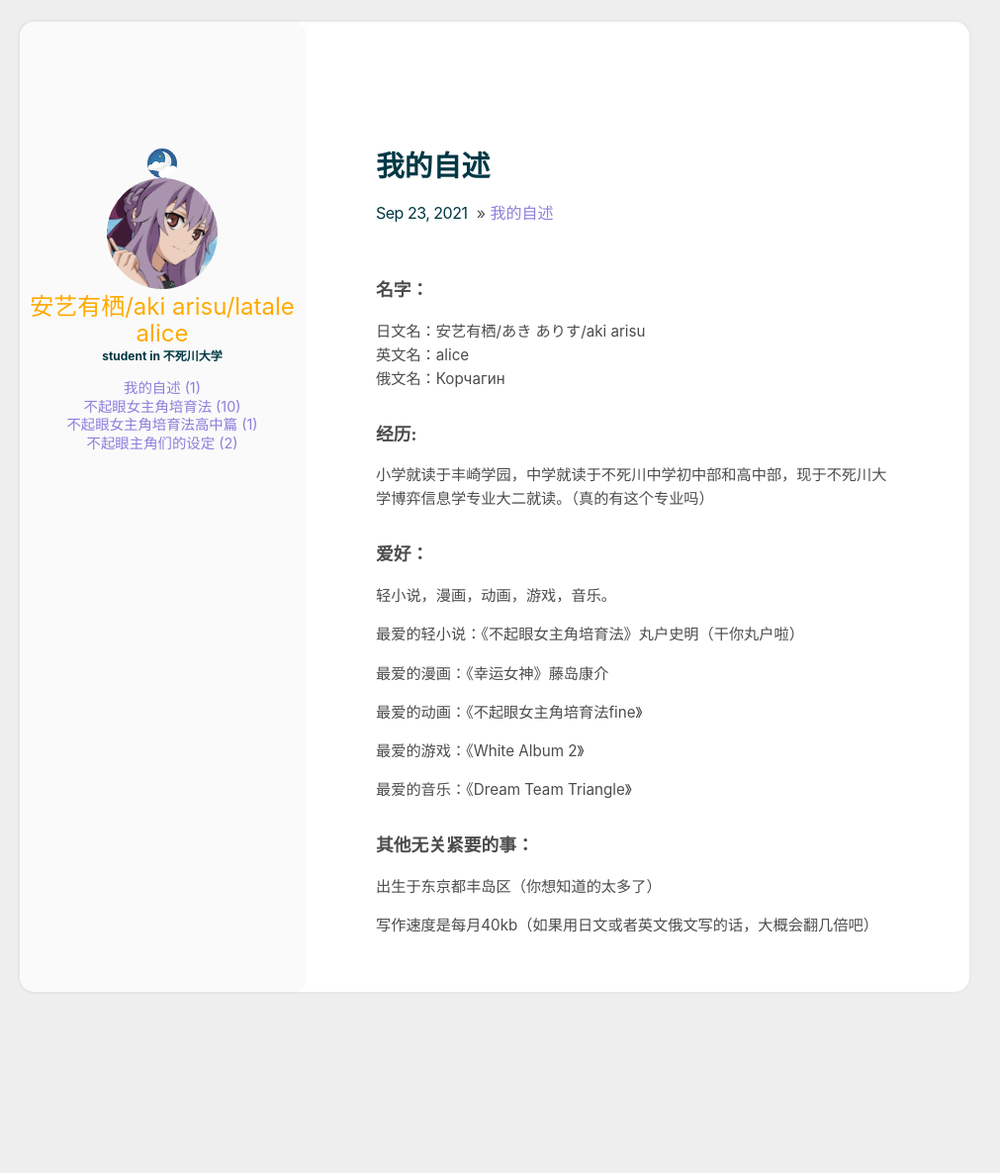
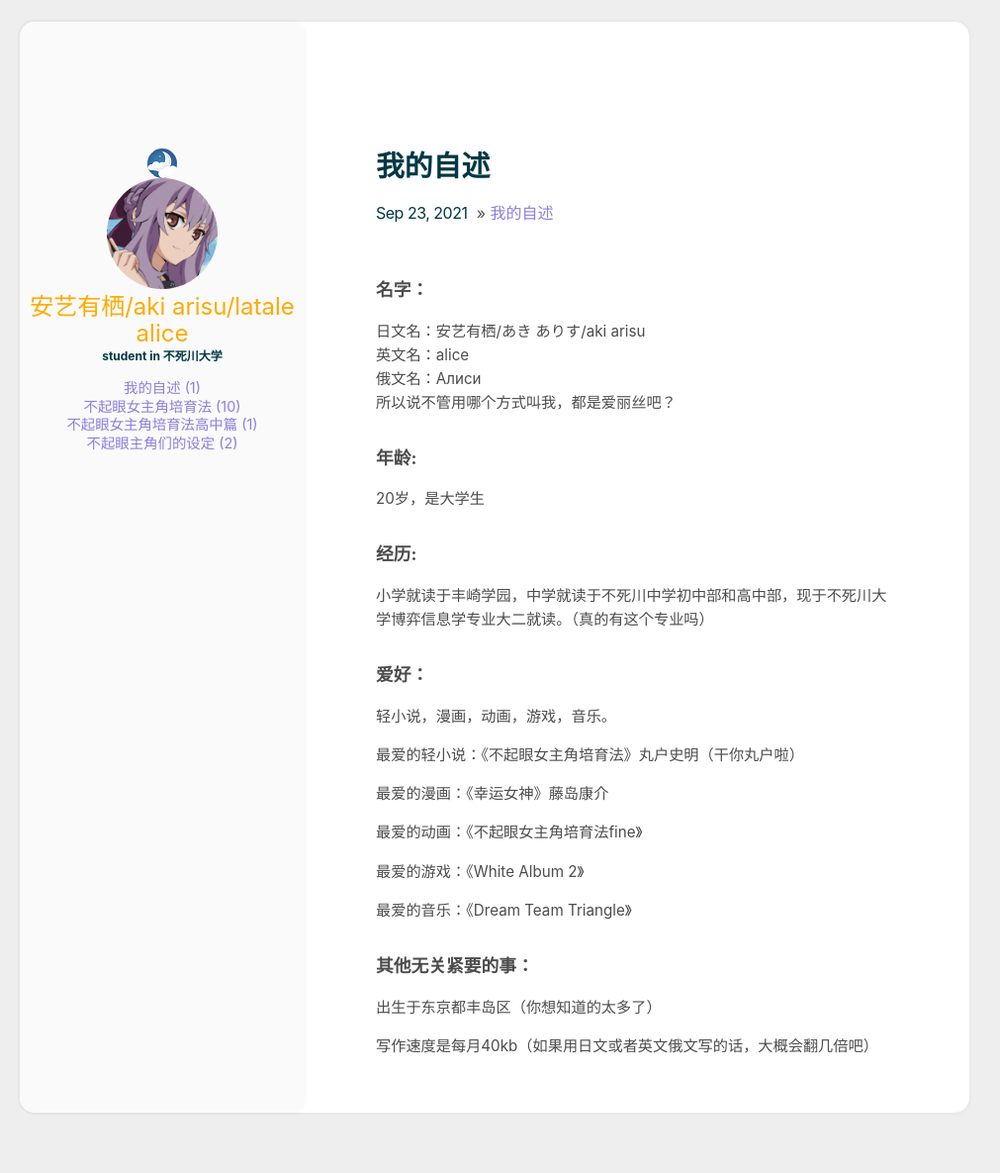
Before and after one commit to latalealice/latalealice.github.io, a Jekyll site: the page built from _posts/2021-9-23-我的自述.md, in a window 1280 px wide. Shown: the whole page at 99% size, without its empty margins (140-1151 px from the left). Built offline with Jekyll 4.4.1, drawn with Linux system fonts in a browser that asks for light colours; before the commit the page ends 1063 px from its top, so only the background shows below that.

Commit message:
Update 2021-9-23-我的自述.md

```diff
--- a/_posts/2021-9-23-我的自述.md
+++ b/_posts/2021-9-23-我的自述.md
@@ -7,25 +7,12 @@ title: 我的自述
 ### 名字：
 日文名：安艺有栖/あき ありす/aki arisu
 英文名：alice
-俄文名：Корчагин
+俄文名：Алиси
+所以说不管用哪个方式叫我，都是爱丽丝吧？
 
 
-
-
-
-
-
-
-
-
-
-
-
-
-
-
-
-
+### 年龄:
+20岁，是大学生
 
 
 
```
